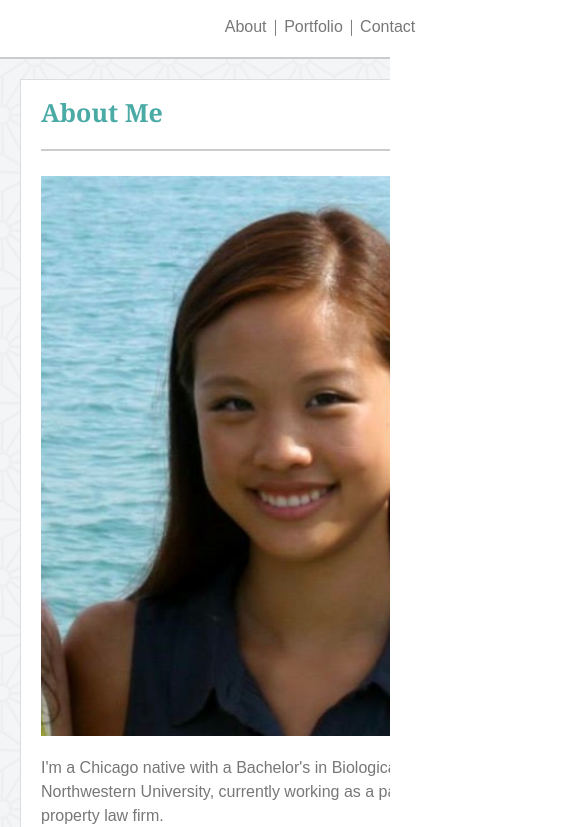
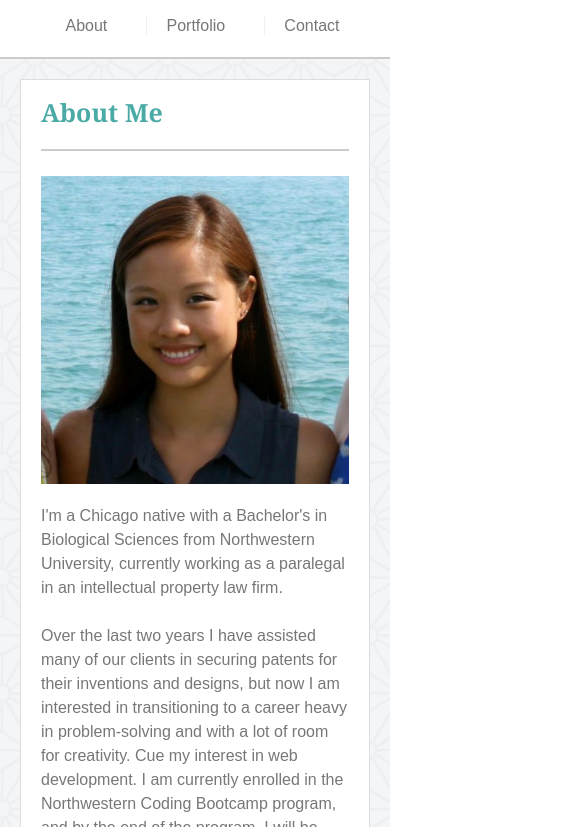
Before and after one commit to llh914/Responsive-Portfolio, a plain HTML site: page index.html in a window 390 px wide. Shown: the part 83-910 px from the top of the page, 585 px wide, since content can reach past the window. Drawn offline with Linux system fonts and the light colour scheme.

Commit message:
adding final homework files

```diff
--- a/assets/css/style.css
+++ b/assets/css/style.css
@@ -39,7 +39,7 @@ h1 {
 	right: 0;
 }
 
-/*
+
 nav a {
   display: inline-block;
   margin-left: 15px;
@@ -53,7 +53,7 @@ nav a {
 
 nav a:first-child {
   border-left: 0 none;
-}*/
+}
 
 a {
 	color: #777777;
@@ -90,15 +90,13 @@ h3{
 }
 
 .main-content {
-	padding: 50px;
-	overflow: auto;
+	padding: 50px 0;
 	background-image: url("../images/background.png");
 	height: auto;
 	line-height: 150%
 }
 
 .main-section {
-	overflow: auto;
 	border: 1px solid #dddddd;
 	background: #ffffff;
 	width: 650px;
@@ -230,37 +228,41 @@ body {
 @media screen and (max-width: 980px){
 
 	.container {
-		width: 720px;
+		width: 90%;
 	}
 
 	.main-section {
-		width: 420px;
+		width: 60%;
 		padding: 20px;
 	}
 
 	#profile-picture {
-		width: 378px;
-		height: 378px;
+		width: 100%;
+		height: auto;
 		margin: 0 0 20px 0;
 	}
 
 	.portfolio-image {
     	width: 378px;
 	}
+
+	.social-media {
+		width: 35%;
+	}
 }
 
 @media screen and (max-width: 768px){
 
 	.container {
-		width: 720px;
+		width: 90%;
 	}
 
 	.main-content {
-		padding: 50px 20px 20px 20px;
+		padding: 50px 0;
 	}
 
 	.main-section {
-		width: 720px;
+		width: 100%;
 	}
 
 	#profile-picture {
@@ -272,7 +274,7 @@ body {
 	.social-media {
 		position: static;
 		margin: 20px 0 0 0;
-		width: 720px;
+		width: 100%;
 		text-align: left;
 	}
 
@@ -285,7 +287,7 @@ body {
 @media screen and (max-width: 640px){
 
 	.container{
-		width: 640px;
+		width: 100%;
 	}
 
 	header{
@@ -295,7 +297,7 @@ body {
 	}
 
 	h1 {
-		width: 640px;
+		width: 100%;
 		text-align: center;
 		height: 80px;
 		padding: 25px;
@@ -303,17 +305,16 @@ body {
 	}
 
 	nav a {
-	  margin-left: 50px;
-	  padding-left: 50px;
+	  padding: 0 5%;
 	  border-left: 1px solid #efefef;
 
 	}
 
 	.navigation-links {
-		width: 640px;
+		width: 100%;
 		text-align: center;
 		position: absolute;
-		left:0;
+		left: 0;
 		bottom: -145px;
 	}
 
@@ -322,24 +323,25 @@ body {
 	}
 
 	.main-section {
-		width: 600px;
+		width: 100%;
 	}
 
 	#profile-picture {
-		width: 560px;
-		height: 560px;
+		width: 100%;
+		height: auto;
 		margin: 0 0 20px 0;
 	}
 
 	.social-media {
-		width: 600px;
+		width: 100%;
 	}
 
 	.portfolio-image {
-    	width: 560px;
+    	width: 100%;
+
 	}
 
-	.footer {
-		width: 640px;
+	a.portfolio-link {
+		width: 100%;
+		margin-right: 0;
 	}
-}
--- a/index.html
+++ b/index.html
@@ -14,15 +14,15 @@
 		<header>
 			<section class="container">
 				<a href="#"><h1>Linette Hsu</h1></a>
-			<!-- 	<nav class="navigation-links">
+				<nav class="navigation-links">
 				   	<a href="#">About</a>
 			        <a href="portfolio.html">Portfolio</a>
 			        <a href="contact.html">Contact</a>
 			    </nav>
- -->
-				<p class=navigation-links>
+
+				<!-- <p class="navigation-links">
 					<a href="index.html">About	</a>	|	<a href="portfolio.html">Portfolio</a>	|	<a href="contact.html">Contact</a>
-				</p>
+				</p> -->
 			</section>
 		</header>
 		<div class="main-content">
```
Also changed, not shown: contact.html (+2 -6 lines), portfolio.html (+4 -4 lines).
